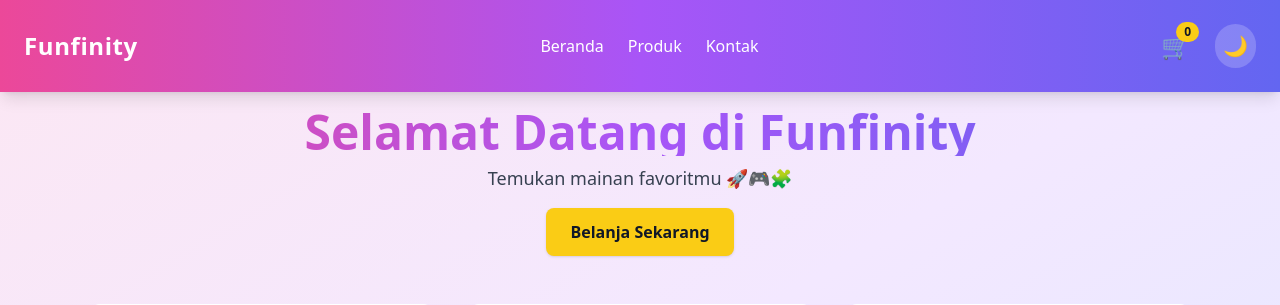
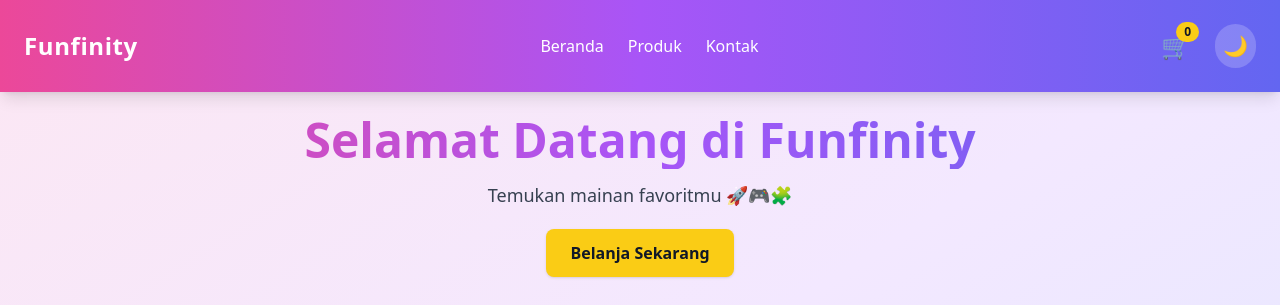
Before and after one commit to gilang-ops/website_mainan, a website: page index.html in a window 1280 px wide. Shown: the top 305 px of the page. Drawn offline with nearby package versions, Linux system fonts and the light colour scheme.

Commit message:
Update index.html

```diff
--- a/index.html
+++ b/index.html
@@ -38,13 +38,17 @@
   </nav>
 
   <!-- Hero -->
- <header class="text-center pt-4 pb-12 px-4" data-aos="fade-down">
- <h2 class="text-3xl sm:text-4xl md:text-5xl font-extrabold text-transparent bg-clip-text
-bg-gradient-to-r from-pink-500 via-purple-500 to-indigo-500 leading-relaxed">
-  Selamat Datang di Funfinity
-</h2>
-  <p class="mt-2 text-lg text-gray-700 dark:text-gray-300">Temukan mainan favoritmu 🚀🎮🧩</p>
-  <button class="mt-4 px-6 py-3 bg-yellow-400 text-gray-900 font-bold rounded-lg shadow hover:shadow-yellow-400/70 hover:scale-105 transition" data-aos="fade-up">
+<header class="text-center pt-6 pb-14 px-4 overflow-visible" data-aos="fade-down">
+  <h2 class="text-3xl sm:text-4xl md:text-5xl font-extrabold text-transparent bg-clip-text
+  bg-gradient-to-r from-pink-500 via-purple-500 to-indigo-500 leading-snug"
+  style="padding-bottom: 0.3rem;">
+    Selamat Datang di Funfinity
+  </h2>
+  <p class="mt-3 text-lg text-gray-700 dark:text-gray-300">
+    Temukan mainan favoritmu 🚀🎮🧩
+  </p>
+  <button class="mt-5 px-6 py-3 bg-yellow-400 text-gray-900 font-bold rounded-lg shadow
+  hover:shadow-yellow-400/70 hover:scale-105 transition" data-aos="fade-up">
     Belanja Sekarang
   </button>
 </header>
```
